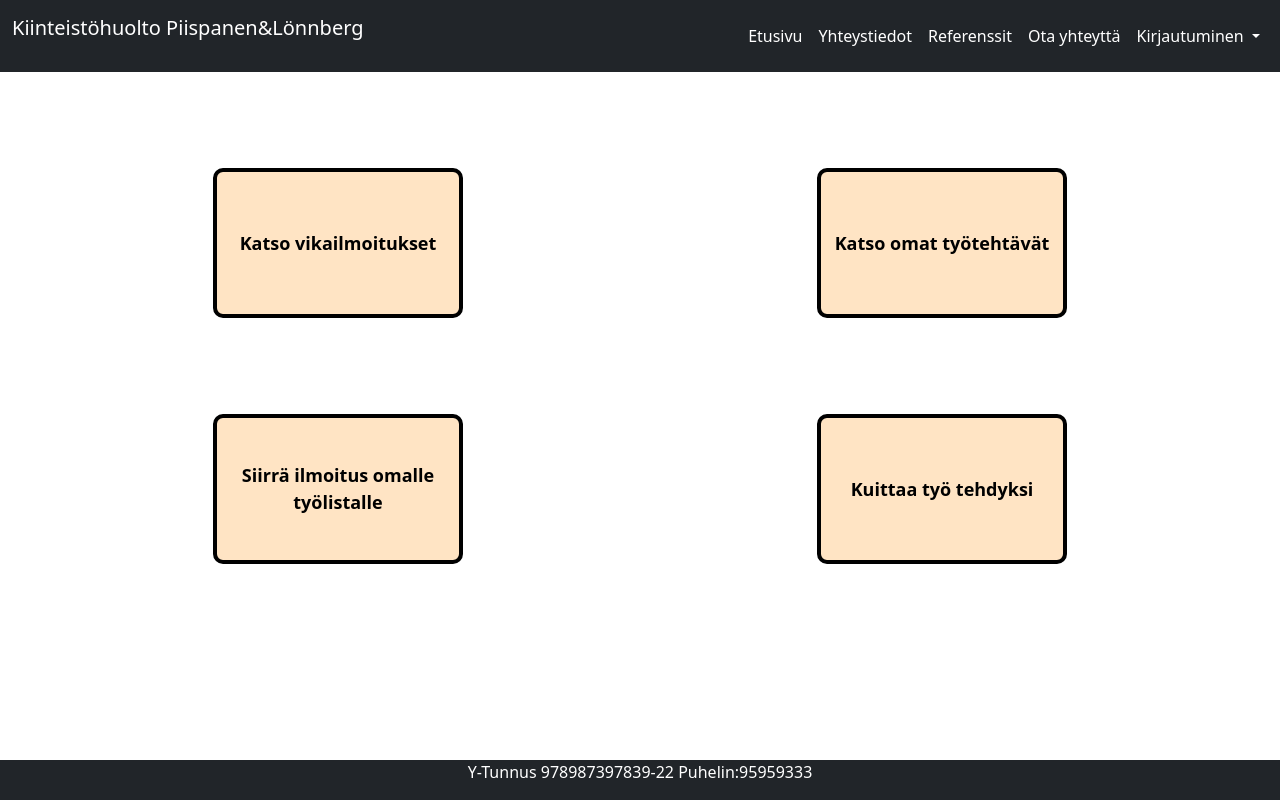
After one commit to piispa24/kiinteistohuolto, a PHP site: page /tyontekijaApp.php in a window 1280 px wide. The commit adds this page. Run offline with PHP 8.4, Linux system fonts and the light colour scheme.

Commit message:
uudet App välilehdet

```diff
--- a/styles/style.css
+++ b/styles/style.css
@@ -7,7 +7,54 @@
 .nav-link {
     color: white !important;
 }
-
+/* Kirjautumis sivu */
 .form-label {
     color: white;
 }
+
+#vikailmoitusBtn {
+    position: absolute;
+    top: 50%;
+    left: 50%;
+    transform: translate(-50%, -50%);
+    height: 150px;
+    width: 150px;
+    font-size: 18px;
+    font-weight: bold;
+    border: black solid 4px;
+    background-color: bisque;
+    border-radius: 10px;
+    }
+
+#vikailmoitusBtn:hover {
+    background-color: lightblue;
+    box-shadow: 6px 6px 10px rgba(0, 0, 0, 0.5);
+}
+
+.tyontekijaRivi {
+    display: flex;
+    justify-content: center;
+  }
+
+
+  .tyontekijaBtn {
+    height: 150px;
+    width: 250px;
+    font-size: 18px;
+    font-weight: bold;
+    border: black solid 4px;
+    background-color: bisque;
+    border-radius: 10px;
+    display: flex;
+    align-items: center;
+    justify-content: center;
+  }
+
+  .tyontekijaBtn:hover {
+    background-color: lightblue;
+    box-shadow: 6px 6px 10px rgba(0, 0, 0, 0.5);
+  }
+
+  .underline {
+    text-decoration: none;
+  }
--- /dev/null
+++ b/tyontekijaApp.php
@@ -0,0 +1,31 @@
+<?php require "header.php"; ?>
+
+<div class="container-fluid p-5">
+  <div class="row">
+    <div class="col-6 p-5 tyontekijaRivi">
+      <a class="underline" href="###">
+        <button class="tyontekijaBtn">Katso vikailmoitukset</button>
+      </a>
+    </div>
+    <div class="col-6 p-5 tyontekijaRivi">
+      <a class="underline" href="###">
+        <button class="tyontekijaBtn">Katso omat työtehtävät</button>
+      </a>
+    </div>
+  </div>
+  <div class="row tyontekijaRivi">
+    <div class="col-6 p-5 tyontekijaRivi">
+      <a class="underline" href="###">
+        <button class="tyontekijaBtn">Siirrä ilmoitus omalle työlistalle</button>
+      </a>
+    </div>
+    <div class="col-6 p-5 tyontekijaRivi">
+      <a class="underline" href="###">
+        <button class="tyontekijaBtn">Kuittaa työ tehdyksi</button>
+      </a>
+    </div>
+  </div>
+</div>
+
+
+<?php require "footer.php"; ?>
```
Also changed, not shown: vikailmoitusApp.php (added, +12 -0 lines).
